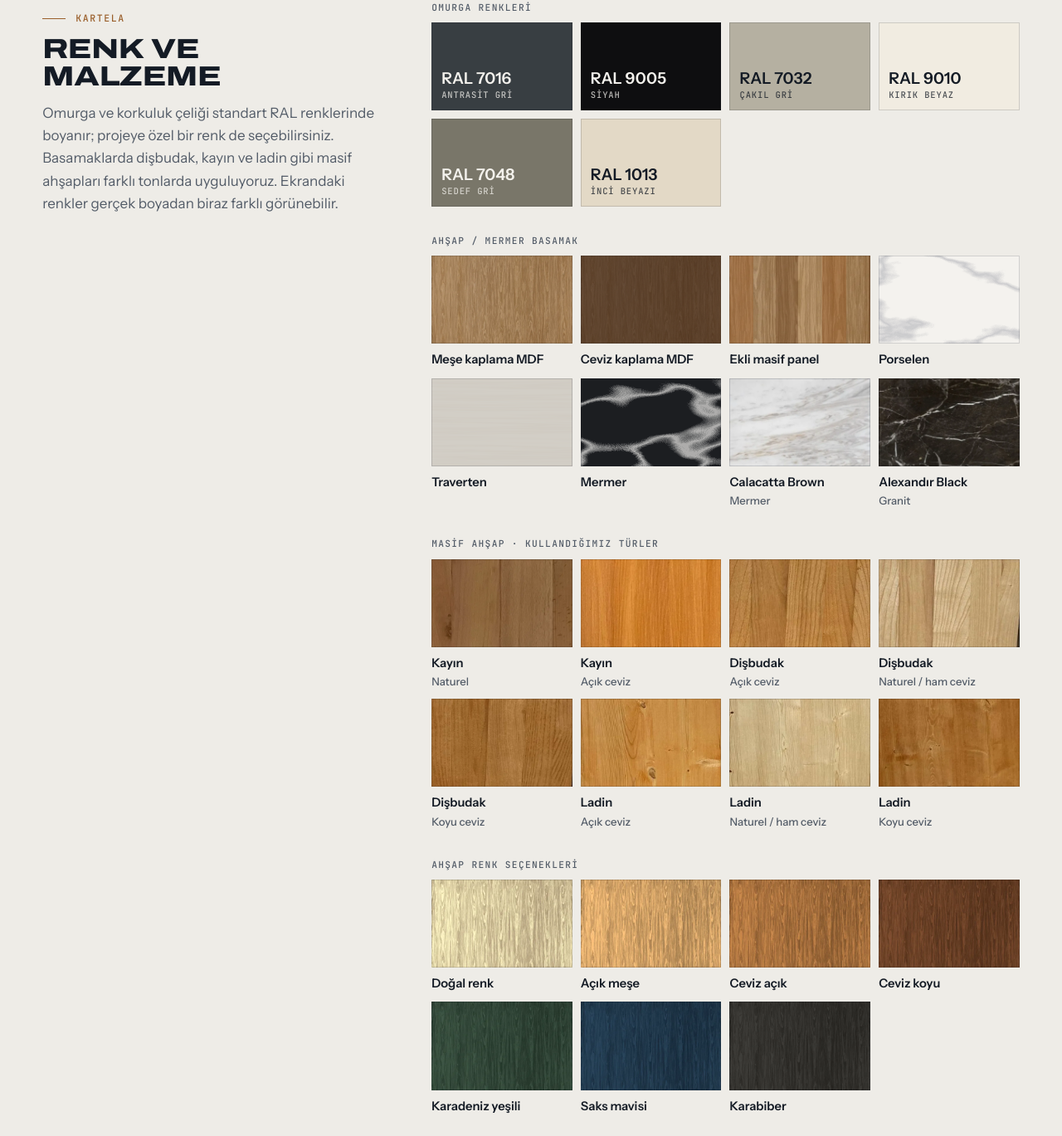
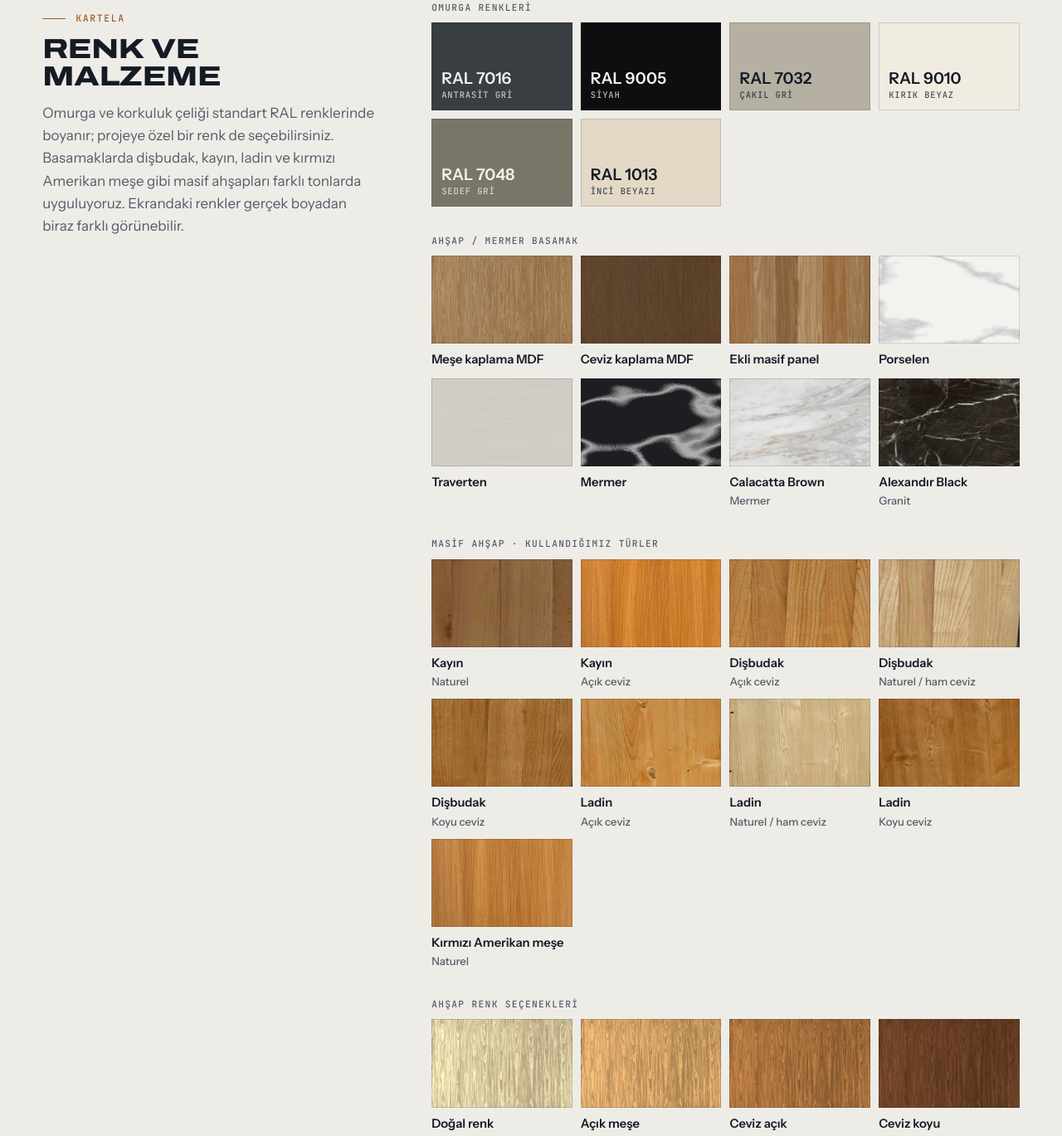
Before and after one commit to erdem-ismail/maviron-elik, a plain HTML site: page mimari-celik.html in a window 1280 px wide. Shown: the part 2359-3728 px from the top of the page at 83% size. Drawn offline with Linux system fonts and the light colour scheme.

Commit message:
Kartela: Kirmizi Amerikan mese wood swatch on the site and in the catalogue
Co-Authored-By: Claude Opus 5.5 <noreply@anthropic.com>

```diff
--- a/mimari-celik.html
+++ b/mimari-celik.html
@@ -187,7 +187,7 @@
       <div class="kartela__head">
         <p class="eyebrow">Kartela</p>
         <h3 class="wide">Renk ve malzeme</h3>
-        <p>Omurga ve korkuluk çeliği standart RAL renklerinde boyanır; projeye özel bir renk de seçebilirsiniz. Basamaklarda dişbudak, kayın ve ladin gibi masif ahşapları farklı tonlarda uyguluyoruz. Ekrandaki renkler gerçek boyadan biraz farklı görünebilir.</p>
+        <p>Omurga ve korkuluk çeliği standart RAL renklerinde boyanır; projeye özel bir renk de seçebilirsiniz. Basamaklarda dişbudak, kayın, ladin ve kırmızı Amerikan meşe gibi masif ahşapları farklı tonlarda uyguluyoruz. Ekrandaki renkler gerçek boyadan biraz farklı görünebilir.</p>
       </div>
       <div class="kartela__group">
         <h4 class="mono">Omurga renkleri</h4>
@@ -224,6 +224,7 @@
           <li class="mat mat--photo"><i aria-hidden="true" style="background-image: url(img/kartela/ladin-acik-ceviz.webp)"></i><span>Ladin<small>Açık ceviz</small></span></li>
           <li class="mat mat--photo"><i aria-hidden="true" style="background-image: url(img/kartela/ladin-naturel.webp)"></i><span>Ladin<small>Naturel / ham ceviz</small></span></li>
           <li class="mat mat--photo"><i aria-hidden="true" style="background-image: url(img/kartela/ladin-koyu-ceviz.webp)"></i><span>Ladin<small>Koyu ceviz</small></span></li>
+          <li class="mat mat--photo"><i aria-hidden="true" style="background-image: url(img/kartela/kirmizi-amerikan-mese.webp)"></i><span>Kırmızı Amerikan meşe<small>Naturel</small></span></li>
         </ul>
       </div>
       <div class="kartela__group">
```
Also changed, not shown: img/kartela/kirmizi-amerikan-mese.webp (added), 1 other file.
